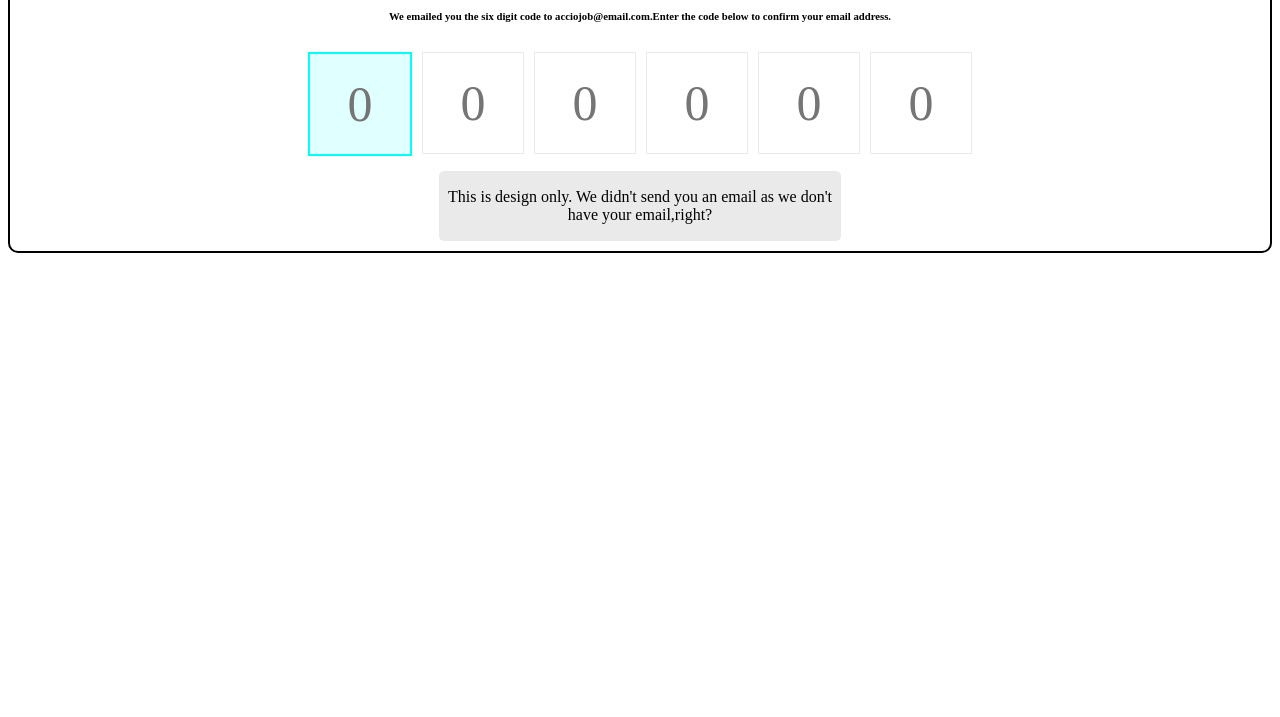
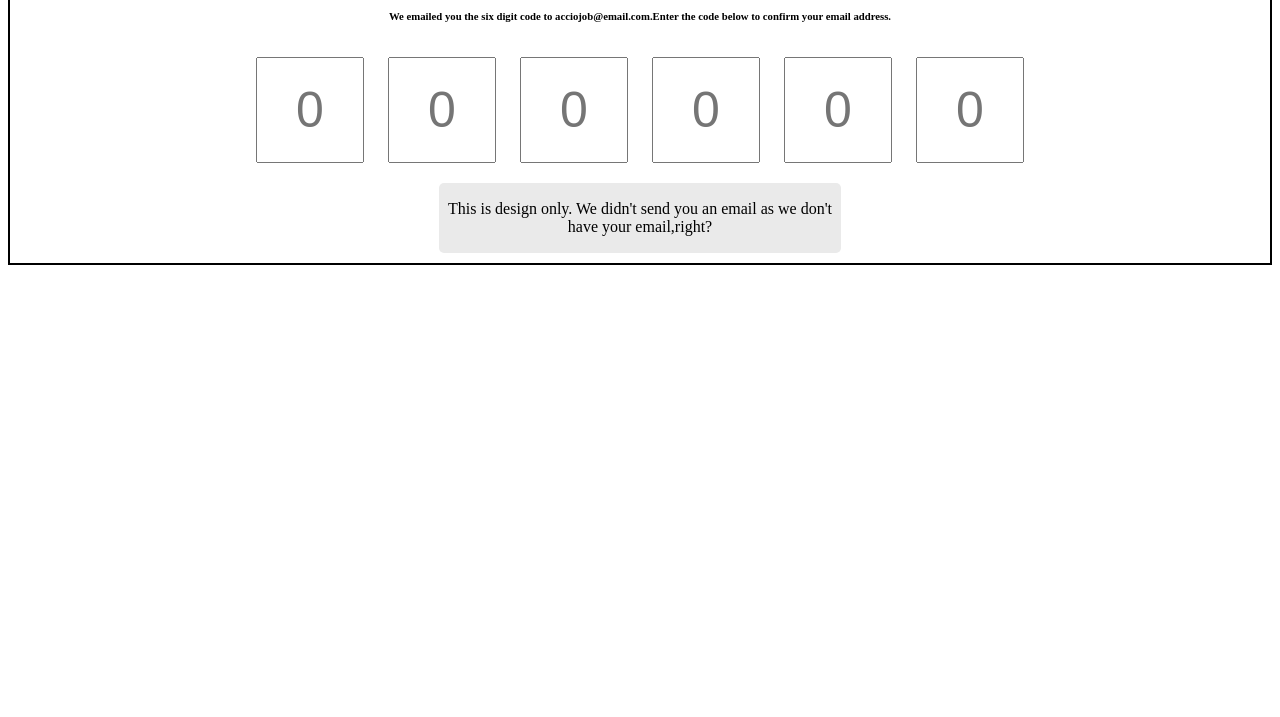
Before and after one commit to acciojob/OTP-YashSahaa, a website: page main.html in a window 1280 px wide. Shown: the part 83-800 px from the top of the page. Drawn offline with Linux system fonts and the light colour scheme.

Commit message:
created a submission

```diff
--- a/main.html
+++ b/main.html
@@ -12,16 +12,17 @@
 		<h1 id="verification_heading">Verify Your Account</h1>
 		<h6 id="verification_subtext">We emailed you the six digit code to acciojob@email.com.Enter the code below to confirm your email address.</h6>
 		<div id="code-container">
-			<div class="code focused">0</div>
-			<div class="code">0</div>
-			<div class="code">0</div>
-			<div class="code">0</div>
-			<div class="code">0</div>
-			<div class="code">0</div>
+			<input type="text" class="code" placeholder="0" maxlength="1">
+			<input type="text" class="code" placeholder="0" maxlength="1">
+			<input type="text" class="code" placeholder="0" maxlength="1">
+			<input type="text" class="code" placeholder="0" maxlength="1">
+			<input type="text" class="code" placeholder="0" maxlength="1">
+			<input type="text" class="code" placeholder="0" maxlength="1">
 		</div>
 		<div class="para">
 			<p>This is design only. We didn't send you an email as we don't have your email,right?</p>
 		</div>
+	</div>
 	</div>
     <script type="text/javascript" src="./script.js">
 </script>
--- a/script.js
+++ b/script.js
@@ -1 +1,10 @@
 //your JS code here. If required.
+let inputs = document.getElementsByClassName("code")
+//console.log(inputs)
+
+for(let i=0;i<inputs.length;i++){
+    inputs[i].addEventListener("click",(events)=>{
+        //console.log(events)
+        inputs[i].setAttribute("placeholder","")
+    })
+}
--- a/styles.css
+++ b/styles.css
@@ -2,12 +2,15 @@
 /*  your css code here. If applicable */
 .container{
 	border:2px solid black;
-	border-radius: 10px ;
 	text-align: center;
-	margin: auto;
 }
-
-
+.code{
+	width: 100px;
+	height: 100px;
+	margin: 10px;
+	font-size:50px;
+	text-align: center;
+}
 .para{
 	width: 400px;
 	margin: auto;
@@ -17,25 +20,3 @@
 	margin-top: 10px;
 	margin-bottom: 10px;
 }
-
-#code-container{
-	display: flex;
-	justify-content: center;
-}
-.code{
-	width: 15%;
-	max-width:100px;
-	height: 100px;
-	border: 1px solid lightgray;
-	margin: 5px;
-	display: flex;
-	align-items: center;
-	justify-content: center;
-	font-size: 50px;
-	color:#757575;
-	border:1px solid #eaeaea;
-}
-.focused{
-	border:2px solid cyan;
-	background-color:lightcyan;
-}
```
